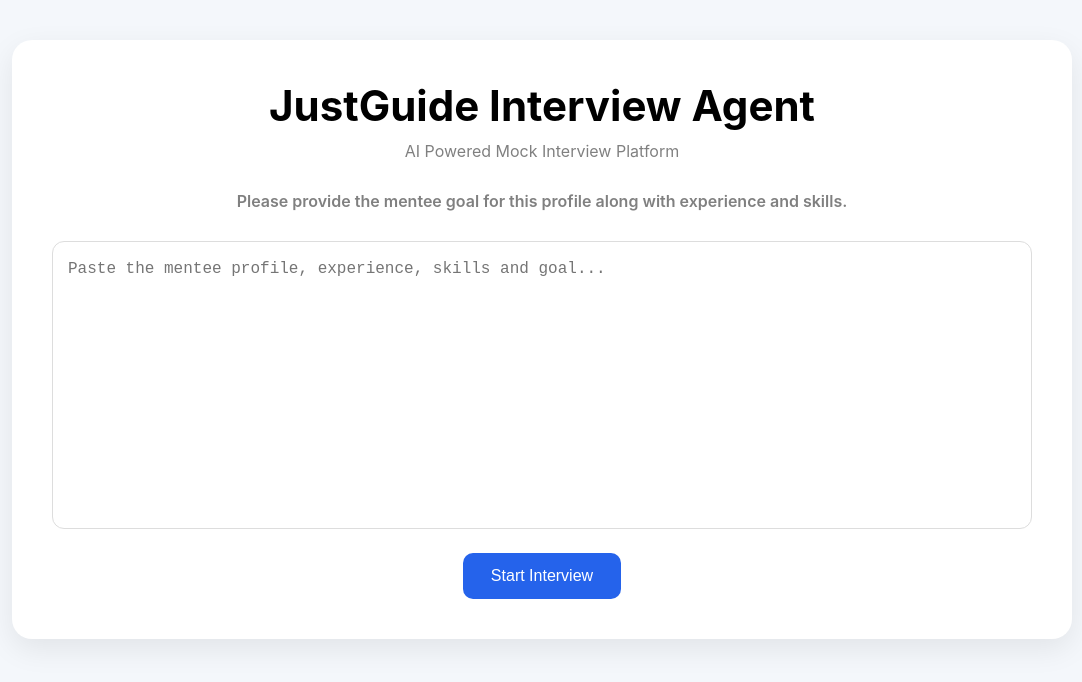
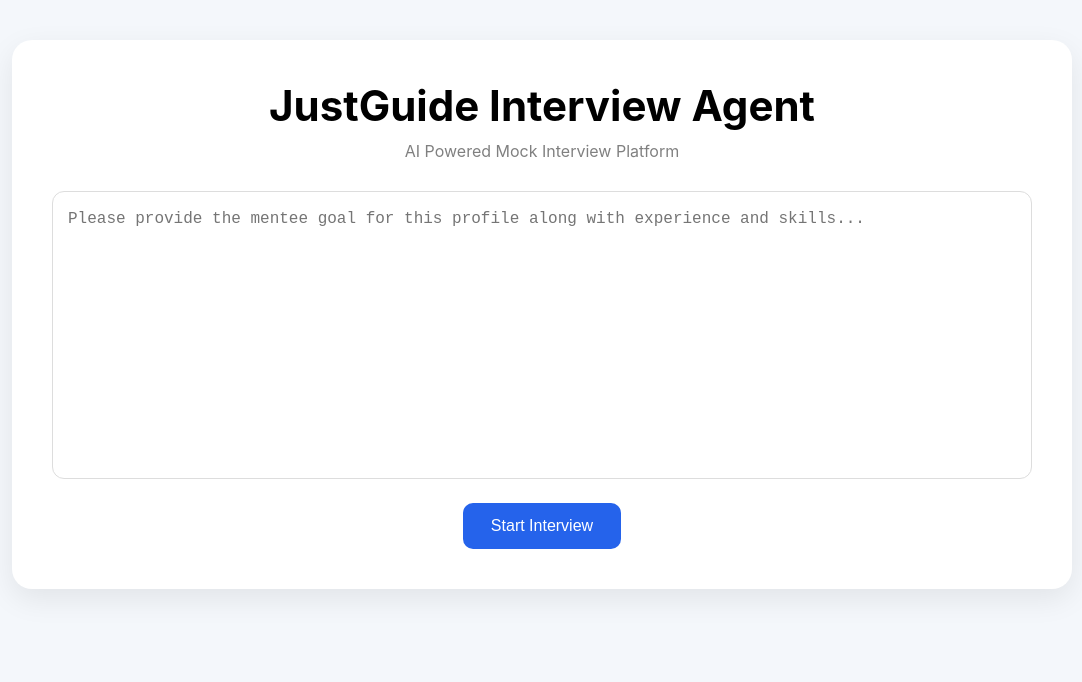
Before and after one commit to sudu-sr7/AI-Mock-Interview-System, a React app in the folder frontend/: page / in a window 1280 px wide. Shown: the top 682 px of the page, without its empty margins (98-1180 px from the left). Built offline with nearby package versions, Linux system fonts and the light colour scheme; no server answers; the HTML template or start-up script is replaced by a standard one.

Commit message:
Add goal-based interview workflow

```diff
--- a/frontend/src/pages/Home.jsx
+++ b/frontend/src/pages/Home.jsx
@@ -47,17 +47,13 @@
           Platform
         </p>
 
-        <p style={{ marginTop: "20px", fontWeight: "600" }}>
-          Please provide the mentee goal for this profile along with experience and skills.
-        </p>
-
         <textarea
           rows="10"
           value={summary}
           onChange={(e) =>
             setSummary(e.target.value)
           }
-          placeholder="Paste the mentee profile, experience, skills and goal..."
+          placeholder="Please provide the mentee goal for this profile along with experience and skills..."
         />
 
         <button
```
